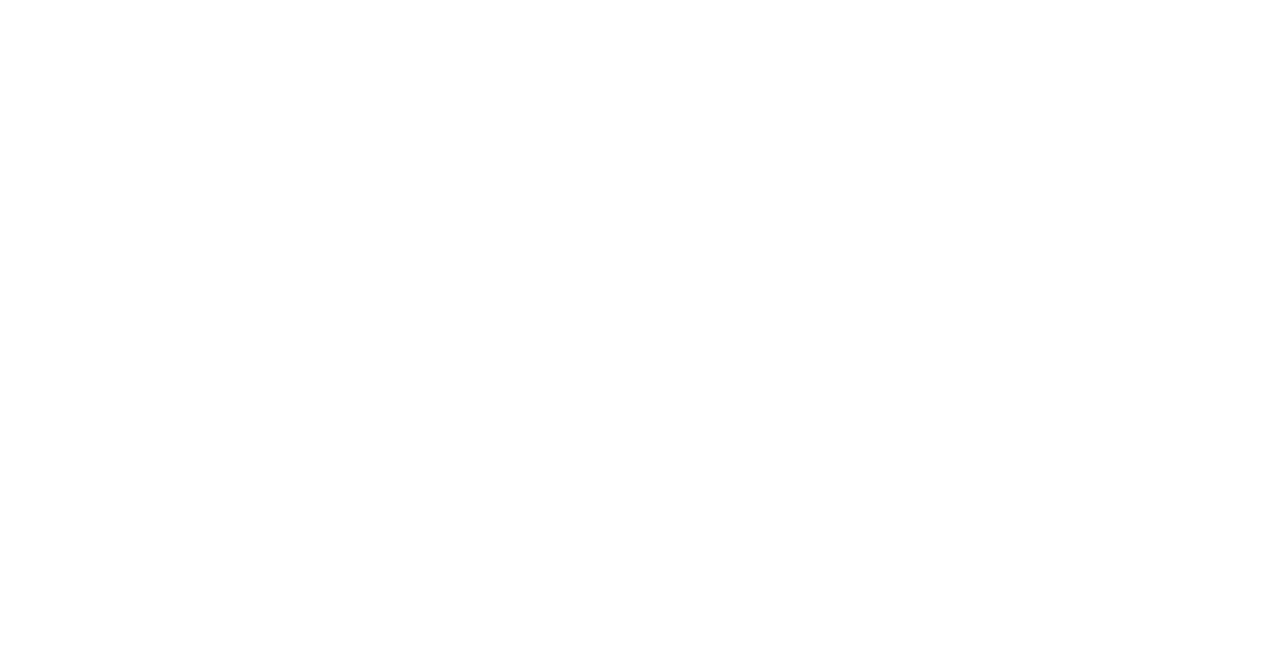
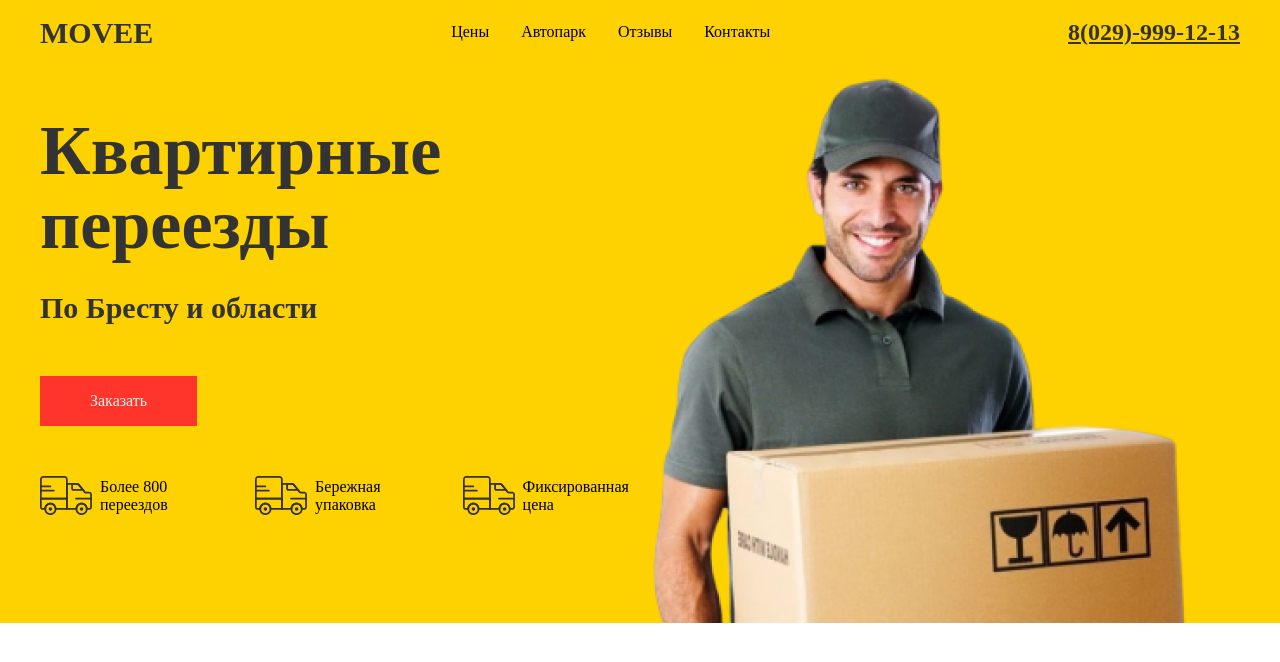
Before and after one commit to Mark-Palik/WebDad_Layout, a plain HTML site: page index.html in a window 1280 px wide. Drawn offline with Linux system fonts and the light colour scheme.

Commit message:
CT-2: - first block

```diff
--- a/css/style.css
+++ b/css/style.css
@@ -1 +1,144 @@
-@import url("./null.css");
+@import "./null.css";
+.banner {
+  background-color: #fed100;
+}
+.container {
+  /*
+		max-width а не width для будующего адаптива
+	*/
+  max-width: 1200px;
+  margin: 0 auto;
+  /*
+		выравнивание по горизонтали
+		margin: 0 auto;
+	*/
+}
+.header {
+  display: flex;
+  height: 64px;
+  margin: 0 0 50px 0;
+  /*
+		margin - внешний блока
+		margin: 0 0 50px 0;
+		margin: сверху справа снизу слева
+		margin: 0 auto;
+		margin: сверху/снизу справа/слева
+		margin: 50px;
+		margin: сверху/снизу/справа/слева
+	*/
+  justify-content: space-between;
+  align-items: center;
+  /*
+		justify-content - позиционорование элементов по гаризонтали внутри родителя
+		space-between,
+		center,
+		flex-start - по умолчанию,
+		flex-end
+
+		align-items позиционорование элементов по вертикали внутри родителя
+		center
+		flex-start - по умолчанию,
+		flex-end
+	*/
+}
+.menu {
+  display: flex;
+  gap: 32px;
+  /*
+		gap - расстояние между флекс элементами
+	*/
+}
+.logo {
+  font-weight: 600;
+  font-size: 30px;
+  line-height: 37px;
+  color: #333333;
+  /*
+		font-weight - жирность текста
+		font-size - размер шрифта
+		line-height - межстрочны интервал
+		color - цвет текста
+		text-decoration: underline; - добавляет строку под текстом
+	*/
+}
+.phone {
+  font-weight: 600;
+  font-size: 24px;
+  line-height: 29px;
+  color: #333333;
+  text-decoration: underline;
+}
+.content {
+  display: flex;
+}
+.column {
+  flex: 0 1 50%;
+  /*
+		flex: 0 1 50%;
+		0/1 - разрешает или не разрешает элементу увеличиваться
+		0/1 -  азрешает или не разрешает элементу уменьшаться
+		50% - размер блока(ширина)
+	*/
+}
+.title {
+  font-style: normal;
+  font-weight: bold;
+  font-size: 70px;
+  line-height: 105.4%;
+  color: #333333;
+  margin: 0 0 28px 0;
+}
+.subtitle {
+  font-style: normal;
+  font-weight: 600;
+  font-size: 30px;
+  line-height: 37px;
+  color: #333333;
+  margin: 0 0 50px 0;
+}
+.button {
+  display: inline-block;
+  background-color: #ff352b;
+  /*
+	  display: block; - 100% ширины родителя
+		display: inline; - занимает ширину контена внутри
+		display: inline-block;
+	*/
+  color: #f2f2f2;
+  padding: 16px 50px;
+  margin: 0 0 50px 0;
+  /*
+	  второй вариант - задание ширины и высоты и центрирование элемента по центру
+		width: 220px;
+  	height: 60px;
+ 	 	display: flex;
+  	justify-content: center;
+  	align-items: center;
+	*/
+  cursor: pointer;
+}
+.pluses {
+  display: flex;
+  align-items: center;
+  gap: 40px;
+}
+.plus {
+  display: flex;
+  gap: 8px;
+  align-items: center;
+}
+
+.image {
+  /*
+	  поднимем картинку вверх отрицательным отступом
+	*/
+  margin: -120px 0 0 0;
+}
+
+.test {
+  background-color: blueviolet;
+  font-size: 18px;
+  margin: 100px auto 200px auto;
+  width: 500px;
+  padding: 16px 50px;
+}
--- a/index.html
+++ b/index.html
@@ -1,5 +1,6 @@
 <!DOCTYPE html>
 <html lang="en">
+
 <head>
     <meta charset="UTF-8">
     <meta http-equiv="X-UA-Compatible" content="IE=edge">
@@ -7,7 +8,68 @@
     <link rel="stylesheet" href="css/style.css">
     <title>Document</title>
 </head>
+
 <body>
+    <div class="banner">
+        <div class="container">
+            <div class="header">
+                <div class="logo">
+                    MOVEE
+                </div>
+                <div class="menu">
+                    <div class="link">Цены</div>
+                    <div class="link">Автопарк</div>
+                    <div class="link">Отзывы</div>
+                    <div class="link">Контакты</div>
+                </div>
+                <div class="phone">
+                    8(029)-999-12-13
+                </div>
+            </div>
+            <div class="content">
+                <div class="column">
+                    <div class="title">
+                        Квартирные
+                        переезды
+                    </div>
+                    <div class="subtitle">
+                        По Бресту и области
+
+                    </div>
+                    <div class="button">
+                        Заказать
+                    </div>
+                    <div class="pluses">
+                        <div class="plus">
+                            <img src="./img/truck.svg" alt="">
+                            <div class="text">
+                                Более 800
+                                переездов
+                            </div>
+                        </div>
+                        <div class="plus">
+                            <img src="./img/truck.svg" alt="">
+                            <div class="text">
+                                Бережная
+                                упаковка
+                            </div>
+                        </div>
+                        <div class="plus">
+                            <img src="./img/truck.svg" alt="">
+                            <div class="text">
+                                Фиксированная
+                                цена
+                            </div>
+                        </div>
+                    </div>
+                </div>
+                <div class="column">
+                    <img class="image" src="./img/man.png" alt="">
+                </div>
+            </div>
+        </div>
+    </div>
 
 </body>
+
 </html>
--- a/js/index.js
+++ b/js/index.js
@@ -1 +1 @@
-console.log("");
+console.log("kekw");
```
Also changed, not shown: img/man.png (added), img/truck.svg (added).
